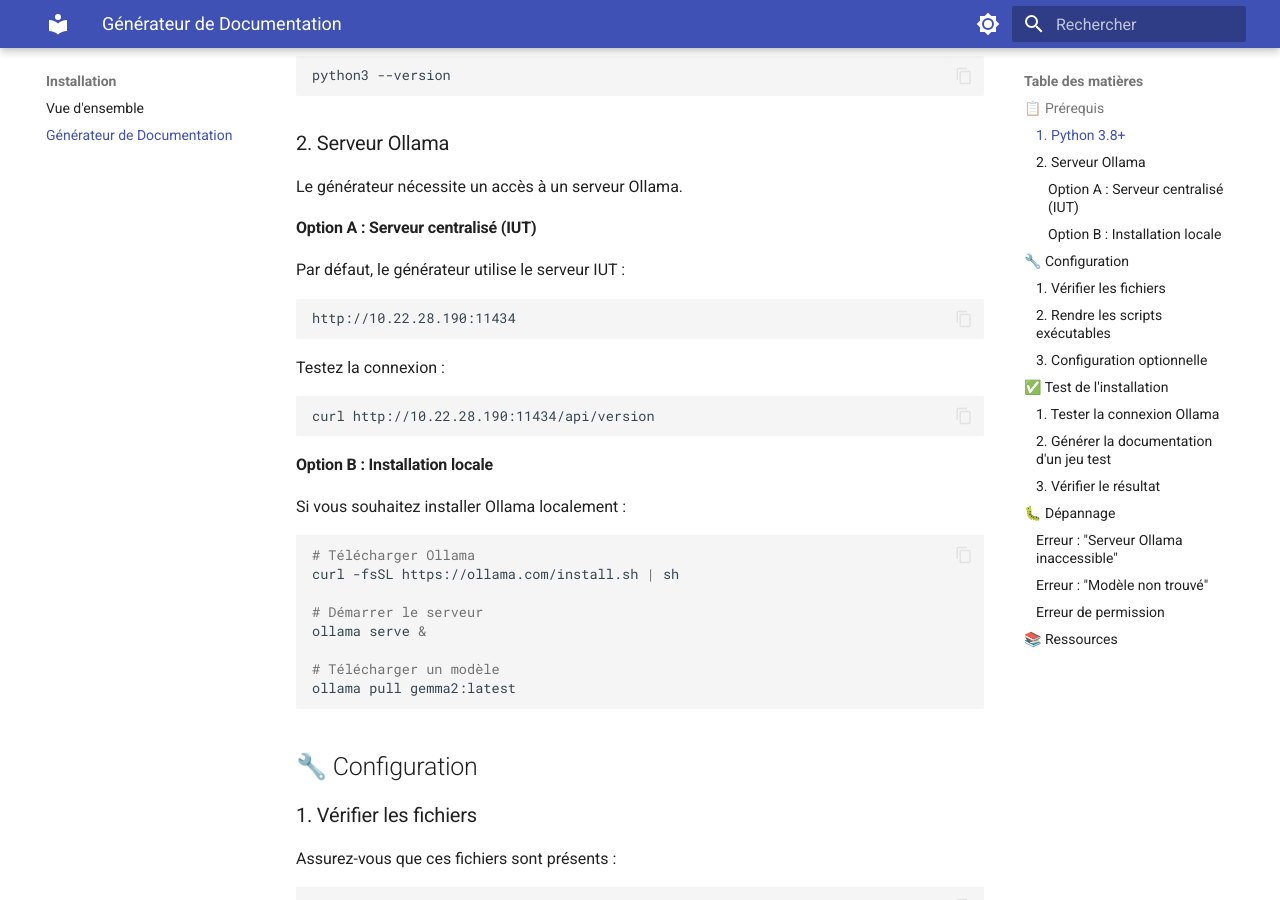
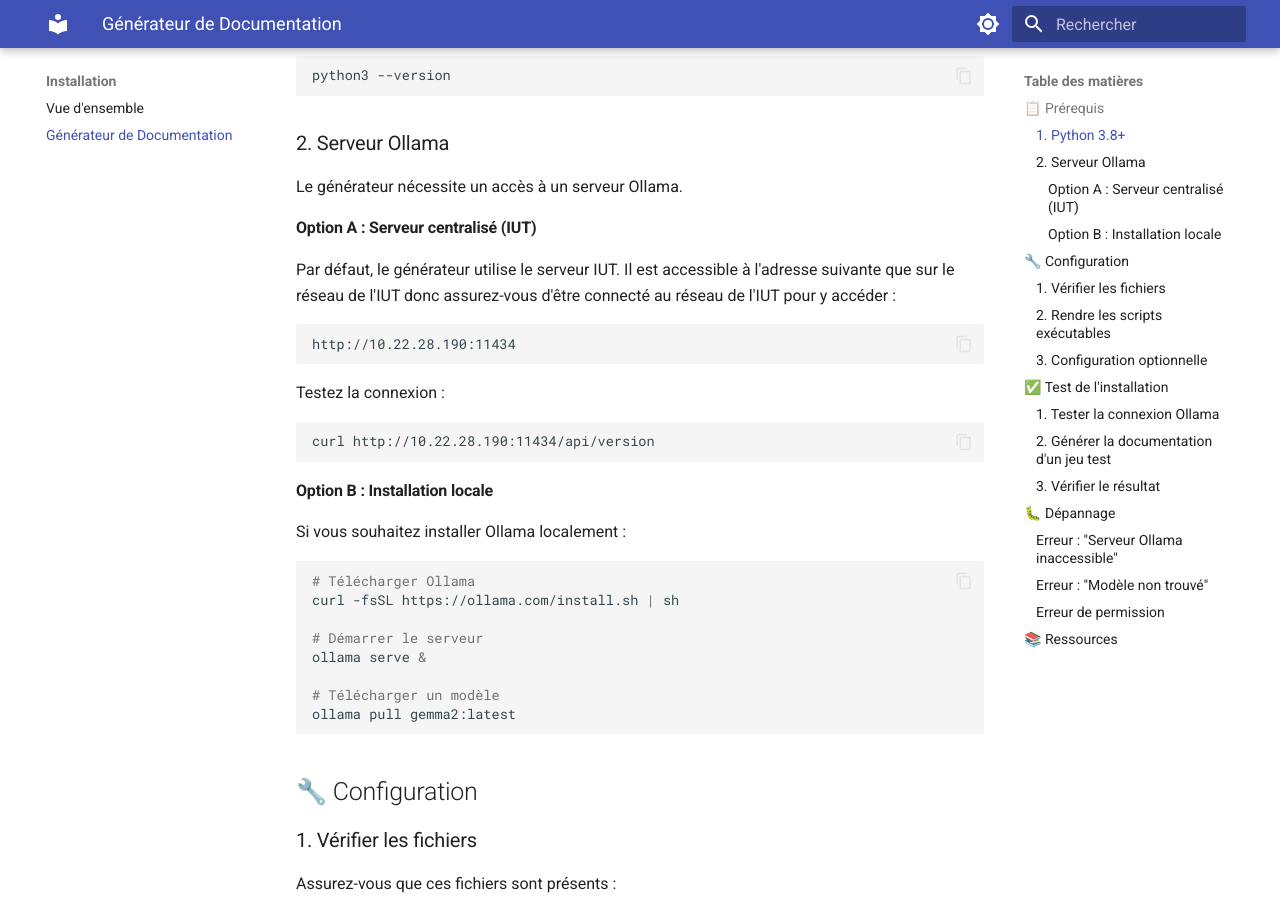
Before and after one commit to ethann59/borne_arcade, an MkDocs documentation site: the page built from docs/installation/generator.md, in a window 1280 px wide and 900 px high, scrolled down 376 px. Built offline with MkDocs 1.6.1 and Material for MkDocs 9.7.7, drawn with Linux system fonts in a browser that asks for light colours.

Commit message:
docs: Clarification sur l'accès au serveur IUT dans la documentation du générateur

````diff
--- a/docs/installation/generator.md
+++ b/docs/installation/generator.md
@@ -18,7 +18,8 @@ Le générateur nécessite un accès à un serveur Ollama.
 
 #### Option A : Serveur centralisé (IUT)
 
-Par défaut, le générateur utilise le serveur IUT :
+Par défaut, le générateur utilise le serveur IUT.
+Il est accessible à l'adresse suivante que sur le réseau de l'IUT  donc assurez-vous d'être connecté au réseau de l'IUT pour y accéder :
 
 ```
 http://10.22.28.190:11434
````
